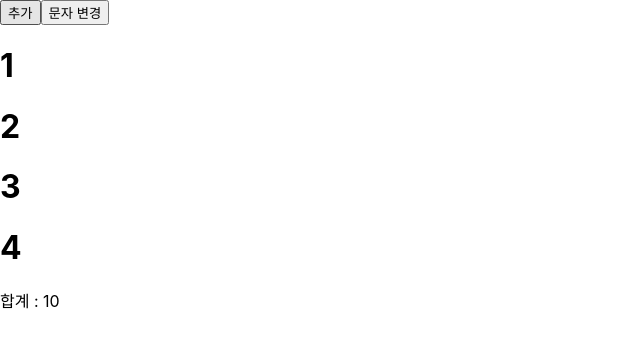
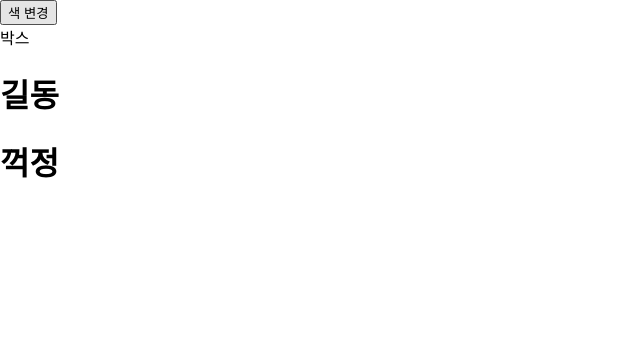
Before and after one commit to revisionismer/study-react, a React (Create React App) app: page / in a window 1280 px wide. Shown: the top 348 px of the page, without its empty margins (0-640 px from the left). Built offline with nearby package versions, Linux system fonts and the light colour scheme.

Commit message:
7. react useRef

```diff
--- a/src/App.js
+++ b/src/App.js
@@ -1,6 +1,6 @@
 // import logo from './logo.svg';
 import './App.css';
-import React, { useEffect, useMemo, useState } from "react";
+import React, { createRef, useEffect, useMemo, useRef, useState } from "react";
 import Sub from './Sub';
 import Third from './test/Third';
 import { test_num } from './Sub';
@@ -122,7 +122,7 @@
   );
   */
 
-  // useMemo : Memorization(기억)
+  /* useMemo : Memorization(기억)
   const [list, setList] = useState([1, 2, 3, 4]);
 
   const [str, setStr] = useState("합계");
@@ -145,6 +145,26 @@
     </div>
     <div>{str} : {addResult}</div>
   </div>;
+  */
+
+  // useRef(디자인) : dom을 변경할때 사용
+  const myRef = useRef(null);
+
+  const [list, setList] = useState([{ id: 1, name: "길동" }, { id: 2, name: "꺽정" }]);
+
+  const myRefs = Array.from({ length: list.length }).map(() => createRef());
+  return (
+    <div>
+
+      <button onClick={() => {
+        //  myRef.current.style.backgroundColor = 'red'
+        myRefs[0].current.style.backgroundColor = 'red'
+        myRefs[1].current.style.backgroundColor = 'green'
+      }}>색 변경</button>
+      <div ref={myRef}>박스</div>
+      {list.map((user, idx) => <h1 ref={myRefs[idx]}>{user.name}</h1>)}
+    </div>
+  );
 }
 
 export default App;
```
Also changed, not shown: 1 other file (tests, documents, lock files or other folders).
